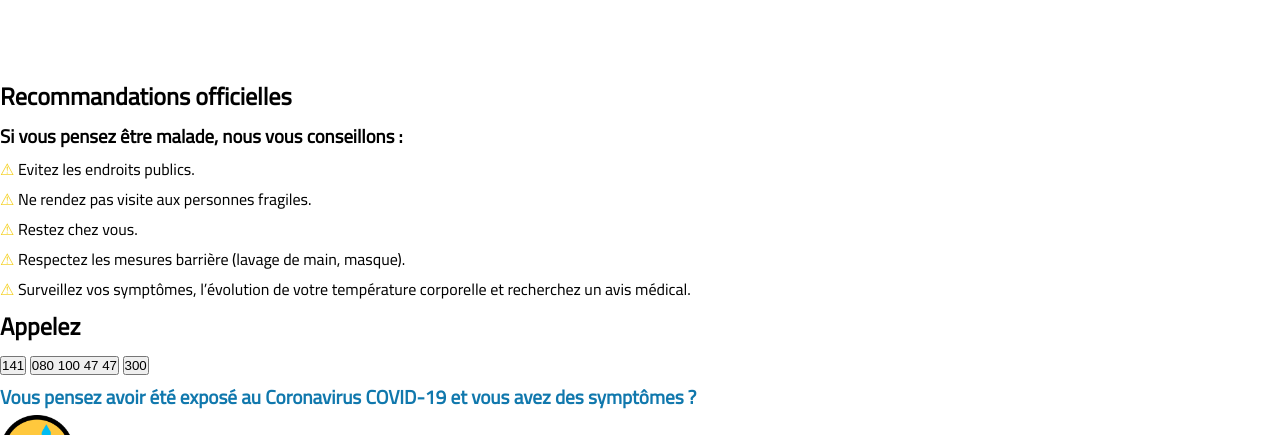
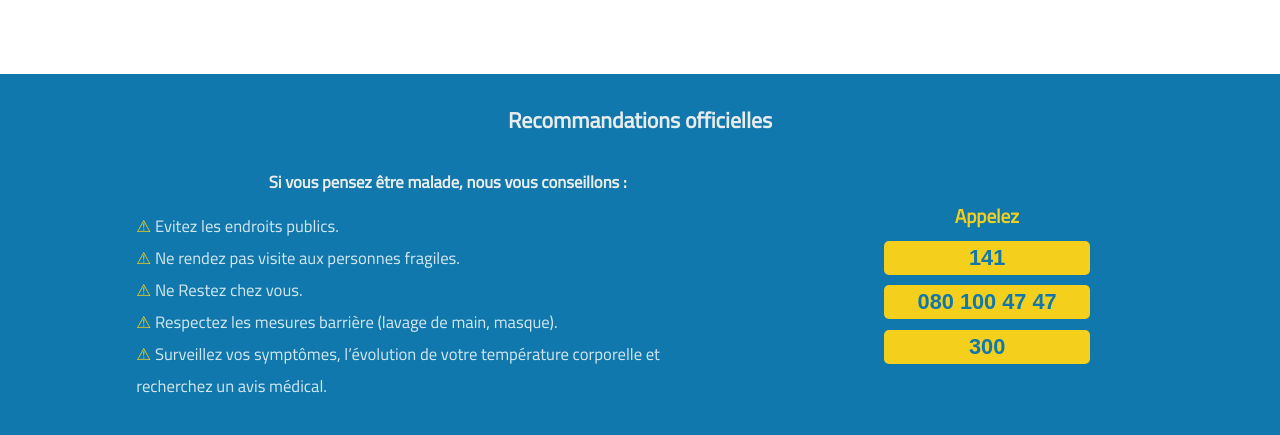
Before and after one commit to Zineb112/Corona-project, a website: page Starter-file/app/Conseils.html in a window 1280 px wide. Shown: the part 2188-2623 px from the top of the page. Drawn offline with Linux system fonts and the light colour scheme.

Commit message:
Recommandation section on Conseils page

```diff
--- a/Starter-file/app/Conseils.html
+++ b/Starter-file/app/Conseils.html
@@ -99,36 +99,28 @@
 </div>
 </section>
 <!---------------------Recommandations -------------------->
-<section id="Recommandations">
-<div class="container">
-  <div class="firstpart">
-    <h1 class="Roff">Recommandations officielles</h1>
-    <h3>Si vous pensez être malade, nous vous conseillons :</h3>
-  <div class="divise">
-<div class="list">
-<p class="spara"><span>⚠ </span>Evitez les endroits publics.</p>
-<p class="spara"><span>⚠ </span>Ne rendez pas visite aux personnes fragiles.</p>
-<p class="spara"><span>⚠ </span>Restez chez vous.</p>
-<p class="spara"><span>⚠ </span>Respectez les mesures barrière (lavage de main, masque).</p>
-<p class="spara"><span>⚠ </span>Surveillez vos symptômes, l’évolution de votre température corporelle et recherchez un avis médical.</p>
-</div>
-<div class="ylwbtons">
-  <h1 class="Appe">Appelez</h1>
-  <button class="ybut">141</button>
-  <button class="ybut" >080 100 47 47</button>
-  <button class="ybut">300</button>
+<section class="secti3">
+  <h2 class="Rec">Recommandations officielles</h2>
+    <h3 class="cons">Si vous pensez être malade, nous vous conseillons :</h3>
+  <div class="content2">
+    <div class="part11">
+      <p class="text"> <span>⚠</span> Evitez les endroits publics.</p>
+      <p class="text"> <span>⚠</span> Ne rendez pas visite aux personnes fragiles.</p>
+      <p class="text"> <span>⚠</span> Ne Restez chez vous.</p>
+      <p class="text"> <span>⚠</span> Respectez les mesures barrière (lavage de main, masque).</p>
+      <p  class="text"> <span>⚠</span> Surveillez vos symptômes, l’évolution de votre température corporelle et recherchez un avis médical.</p>
+    </div>
+
+    <div class="part12">
+        <h4 class="titr">Appelez</h4>
+        <button class="but">141</button>
+        <button class="but">080 100 47 47</button>
+        <button class="but">300</button>
+    </div>
+
   </div>
-</div>
-  </div>
-
-  <div class="secodtpart">
-    <h2>Vous pensez avoir été exposé au Coronavirus COVID-19 et vous avez des symptômes ?</h2>
-    <img class="icon2" src="image/1f637.png"  alt="emoji">
-    <button class="buttn">Démarrer le test</button>
-  </div>
-</div>
 </section>
-
+<!---------------------footer -------------------->
 <section id="footer">
   <img class="logo2" src="image/logo__sante-13.png" alt="logo">
   <div class="container2">
```
